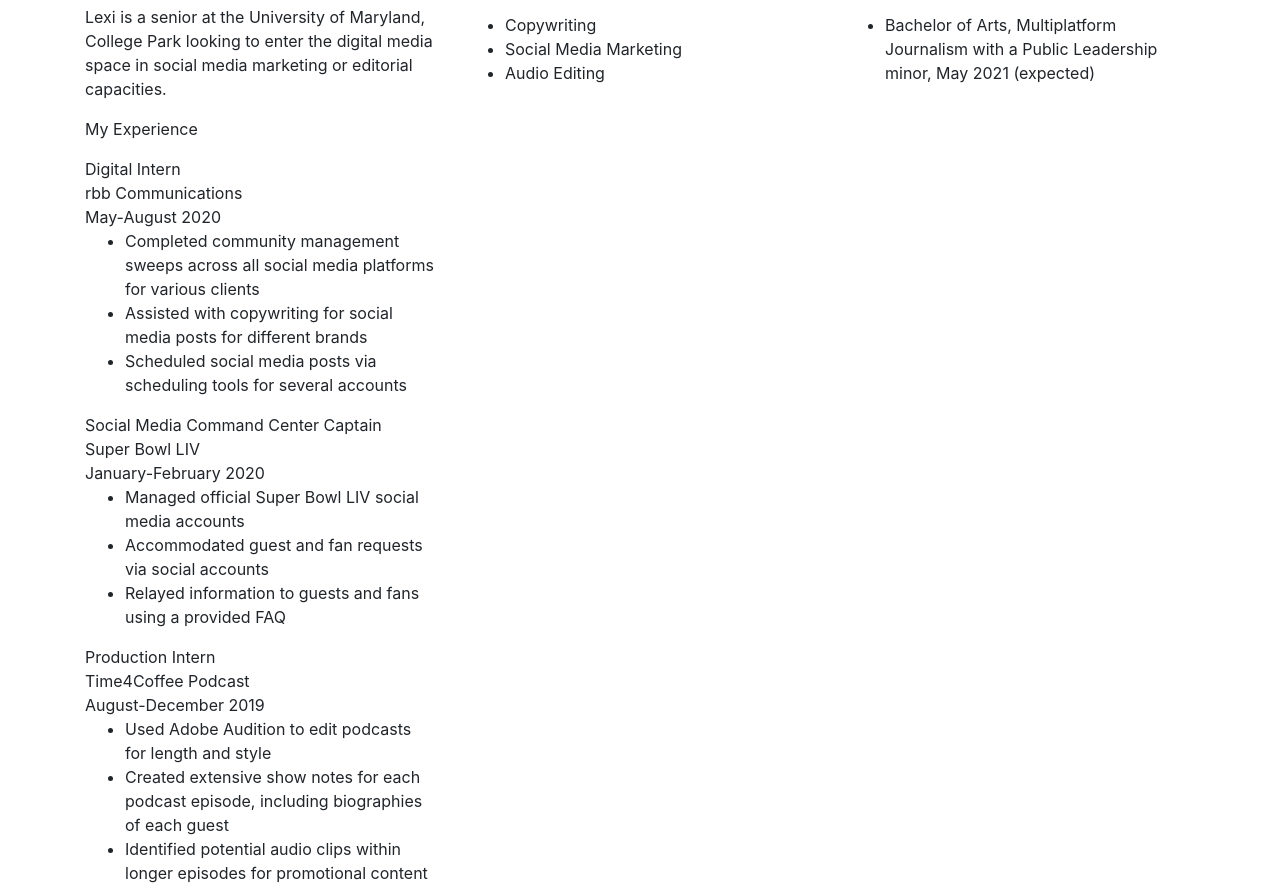
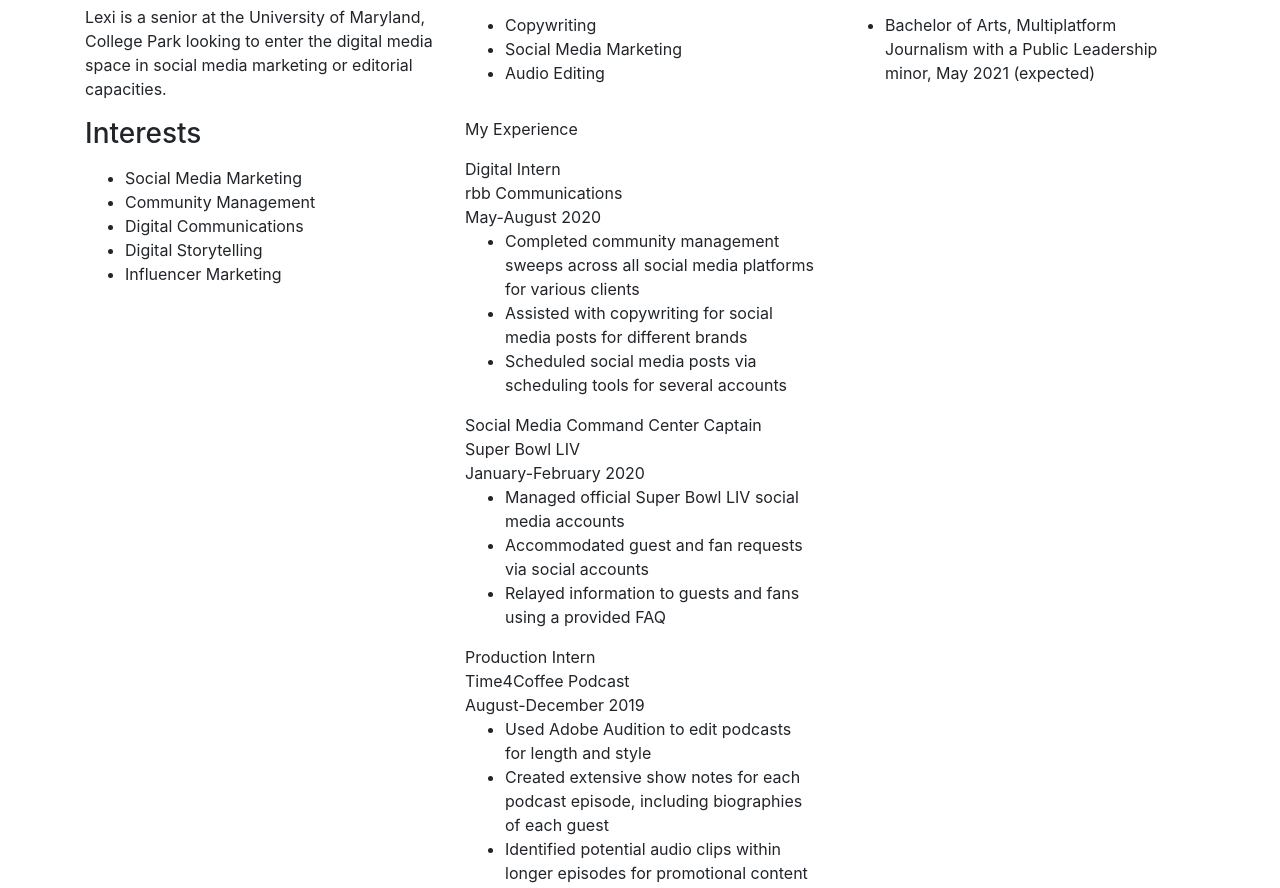
Before and after one commit to lexisugar1/Lexi-Sugar-Jour352-master, a plain HTML site: page resume folder/lexi-sugar-resume.html in a window 1280 px wide. Shown: the part 762-1650 px from the top of the page. Drawn offline with nearby package versions, Linux system fonts and the light colour scheme.

Commit message:
Update lexi-sugar-resume.html

```diff
--- a/resume folder/lexi-sugar-resume.html
+++ b/resume folder/lexi-sugar-resume.html
@@ -82,6 +82,18 @@
                         </ul>
                       </p>
                 </div>
+                <div class="col-md-4">
+                        <h3>Interests</h3>
+                        <p>
+                          <ul>
+                          <li>Social Media Marketing</li>
+                          <li>Community Management</li>
+                          <li>Digital Communications</li>
+                          <li>Digital Storytelling</li>
+                          <li>Influencer Marketing</li>
+                        </ul>
+                      </p>
+                </div>
                 <div class="col-md-4"
                         <h3>My Experience</h3>
                         <p>
```
